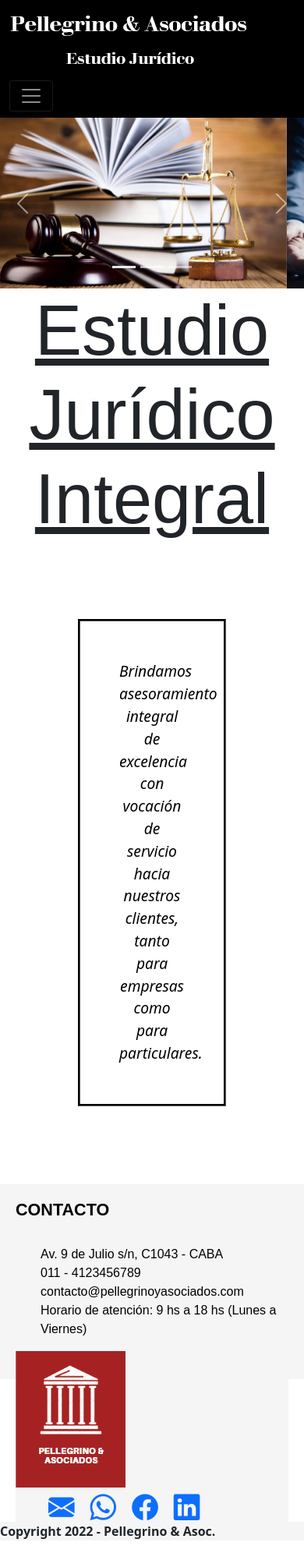
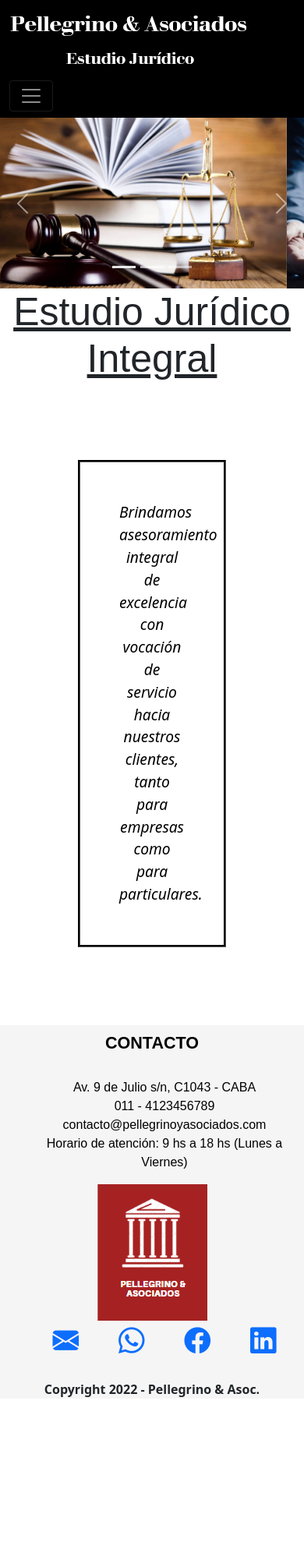
Before and after one commit to mpellegrino7/repositorio-proyecto-coderhouse, a plain HTML site: page index.html in a window 390 px wide. Shown: the whole page at 78% size. After the commit the page ends 1810 px from the top, so only its background shows below. Drawn offline with nearby package versions, Linux system fonts and the light colour scheme.

Commit message:
Agrego cambios en index y secciones

```diff
--- a/scss/mis_estilos.scss
+++ b/scss/mis_estilos.scss
@@ -92,9 +92,13 @@ h3 {
   .ubicacionContacto {
     font-family: Arial, Helvetica, sans-serif;
     color: black;
-    text-align: start;
     background-color: whitesmoke;
   }
+
+  .logo-footer {
+    background-color: whitesmoke;
+  }
+
   .ubicacionRedes {
     ul {
       display: flex;
@@ -114,17 +118,6 @@ h3 {
   background-color: whitesmoke;
   text-align: start;
   font-weight: bold;
-}
-main {
-  .grid-areas-de-practica {
-    .imagenes-area-de-practica {
-      transition: all 2s;
-      &:hover {
-        height: 150px;
-        width: 150px;
-      }
-    }
-  }
 }
 
 /*main areas de práctica*/
@@ -219,8 +212,9 @@ main {
   width: 25%;
   height: auto;
 }
+/*main areas de práctica*/
 
-/*mapa contacto - map-responsive*/
+/*mapa contacto*/
 
 .map-responsive {
   overflow: hidden;
@@ -237,7 +231,7 @@ main {
   position: absolute;
 }
 
-/*FIN - mapa contacto - map-responsive*/
+/*FIN - mapa contacto */
 
 .titulos {
   font-family: 'Black Han Sans', sans-serif;
@@ -247,9 +241,10 @@ main {
 
 .titulos-h5 {
   font-family: Impact, Haettenschweiler, 'Arial Narrow Bold', sans-serif;
-  font-size: 80px;
-  color: rgb(122, 12, 12);
-  text-decoration-line: underline;
+  font-size: 60px;
+  color: white;
+  background-color: rgb(122, 12, 12);
+  border-style: solid;
 }
 
 @media screen and (max-width: 768px) {
@@ -257,13 +252,27 @@ main {
     display: inline-block;
     background-color: whitesmoke;
     justify-content: space-between;
-    height: 250px;
-    align-items: center;
+    text-align: center;
+    left: 0;
+    top: 0;
+    height: 100%;
+    width: 100%;
+  }
 
-    padding: 20px;
+  #footer .ubicacionRedes ul li {
+    text-align: center;
+    margin: auto;
+  }
+
+  .footer__copyrigth {
+    text-align: center;
+  }
+
+  #main .titulo-principal {
+    font-size: 50px;
+  }
+
+  .logo-footer {
+    text-align: center;
   }
 }
-
-.logo-footer {
-  background-color: whitesmoke;
-}
```
Also changed, not shown: css/mis_estilos.css, imagenes/foto-fondo-parrafo.jpg (deleted), 1 other file.
